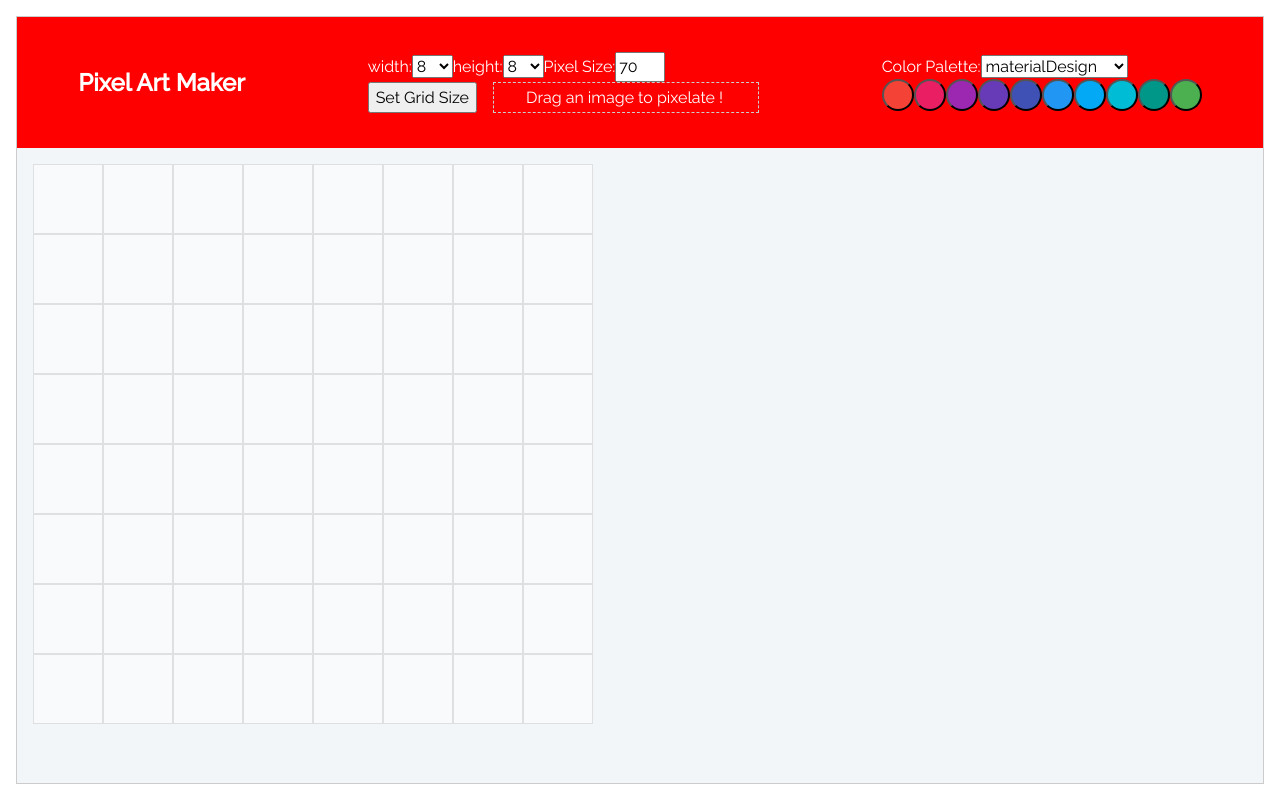
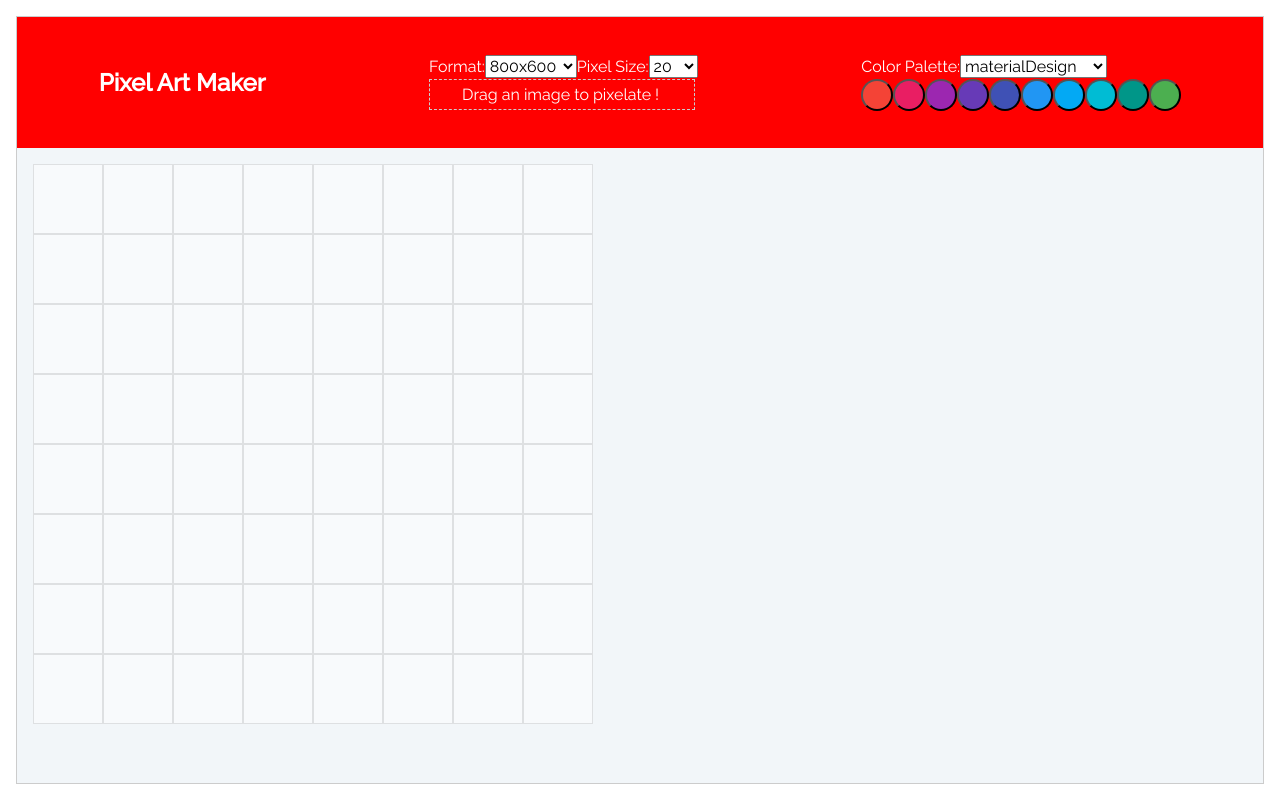
Before and after one commit to louis-stintzy/pixel-art, a React (Vite) app: page / in a window 1280 px wide. Built offline with nearby package versions, Linux system fonts and the light colour scheme.

Commit message:
GridSizeSelector2

```diff
--- a/src/components/Bar/Bar.tsx
+++ b/src/components/Bar/Bar.tsx
@@ -1,6 +1,7 @@
 import ColorPaletteSelector from './ColorPaletteSelector/ColorPaletteSelector';
 import ColorPicker from './ColorPicker/ColorPicker';
 import GridSizeSelector from './GridSizeSelector/GridSizeSelector';
+import GridSizeSelector2 from './GridSizeSelector/GridSizeSelector2';
 
 import './Bar.scss';
 
@@ -8,7 +9,7 @@ function Bar() {
   return (
     <div id="bar">
       <h2>Pixel Art Maker</h2>
-      <GridSizeSelector />
+      <GridSizeSelector2 />
       <div>
         <ColorPaletteSelector />
         <ColorPicker />
--- a/src/components/Bar/GridSizeSelector/GridSizeSelector2.tsx
+++ b/src/components/Bar/GridSizeSelector/GridSizeSelector2.tsx
@@ -9,22 +9,37 @@ import ImageInput from '../../ImageUpload/ImageInput';
 
 function GridSizeSelector2() {
   const aspectRatio = useStore((state) => state.aspectRatio);
+  const setGridSize = useStore((state) => state.setGridSize);
+
   const [selectedFormat, setSelectedFormat] = useState<Format>(
-    avaibleAspectRatio[aspectRatio].formats[0]
+    aspectRatio.formats[0]
   );
-  const [pixelSize, setPixelSize] = useState(70);
+  const [pixelSize, setPixelSize] = useState<number>(
+    selectedFormat.pixelSize[2]
+  );
 
-  const handleChangeFormat = (value) => {
-    console.log('handleChangeFormat', value);
-  };
-
-  const handleChangePixelSize = (value) => {
-    console.log('handleChangePixelSize', value);
-  };
-
-  const pixelSizeInputStyle = {
-    width: '50px',
-  };
+  const handleChangeGridSize =
+    (type: 'format' | 'pixel-size') => (value: string | number) => {
+      if (type === 'format') {
+        const format = aspectRatio.formats.find((f) => f.display === value);
+        if (format) {
+          setSelectedFormat(format);
+          setPixelSize(format.pixelSize[2]);
+          setGridSize({
+            width: format.width,
+            height: format.height,
+            pixelSize: format.pixelSize[2],
+          });
+        }
+      } else {
+        setPixelSize(value as number);
+        setGridSize({
+          width: selectedFormat.width,
+          height: selectedFormat.height,
+          pixelSize: value as number,
+        });
+      }
+    };
 
   const gridSizeSelectorActionsStyle = {
     display: 'flex',
@@ -39,7 +54,7 @@ function GridSizeSelector2() {
           <select
             name="format"
             value={selectedFormat.display}
-            onChange={(e) => handleChangeFormat(e.target.value)}
+            onChange={(e) => handleChangeGridSize('format')(e.target.value)}
           >
             {aspectRatio.formats.map((format) => (
               <option key={format.display} value={format.display}>
@@ -54,7 +69,7 @@ function GridSizeSelector2() {
             name="pixel size"
             value={pixelSize}
             onChange={(e) =>
-              handleChangePixelSize(parseInt(e.target.value, 10))
+              handleChangeGridSize('pixel-size')(parseInt(e.target.value, 10))
             }
           >
             {selectedFormat.pixelSize.map((size) => (
--- a/src/constants/aspectRatio.ts
+++ b/src/constants/aspectRatio.ts
@@ -4,8 +4,18 @@ const avaibleAspectRatios = {
       display: '1:1',
       value: 1,
       formats: [
-        { display: '500x500', width: 500, height: 500, pixelSize: [] },
-        { display: '1000x1000', width: 1000, height: 1000, pixelSize: [] },
+        {
+          display: '500x500',
+          width: 500,
+          height: 500,
+          pixelSize: [5, 10, 20, 25, 50, 100, 125],
+        },
+        {
+          display: '1000x1000',
+          width: 1000,
+          height: 1000,
+          pixelSize: [10, 20, 25, 40, 50, 100, 125, 200],
+        },
       ],
     },
   ],
@@ -225,10 +235,11 @@ export type Format = {
   width: number;
   height: number;
   pixelSize: number[];
-}[];
+};
+export type Formats = Format[];
 export type AspectRatio = {
   display: string;
   value: number;
-  formats: Format;
+  formats: Formats;
 };
 export default avaibleAspectRatios;
```
